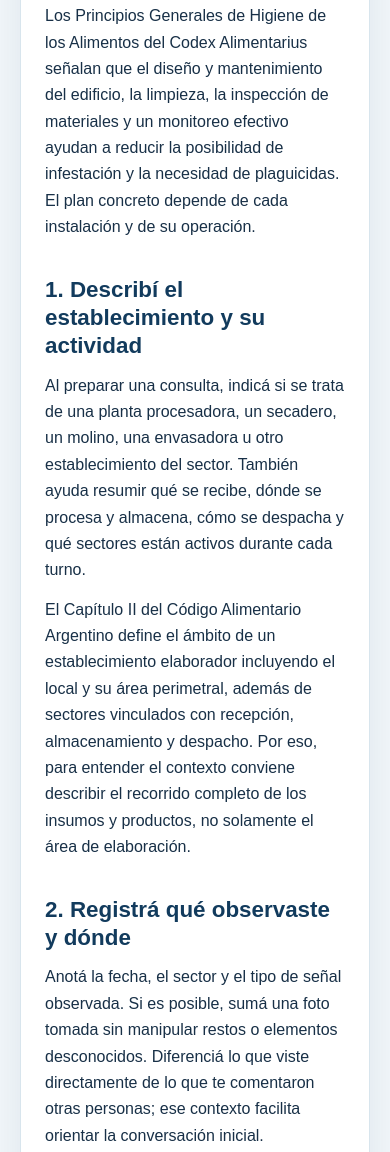
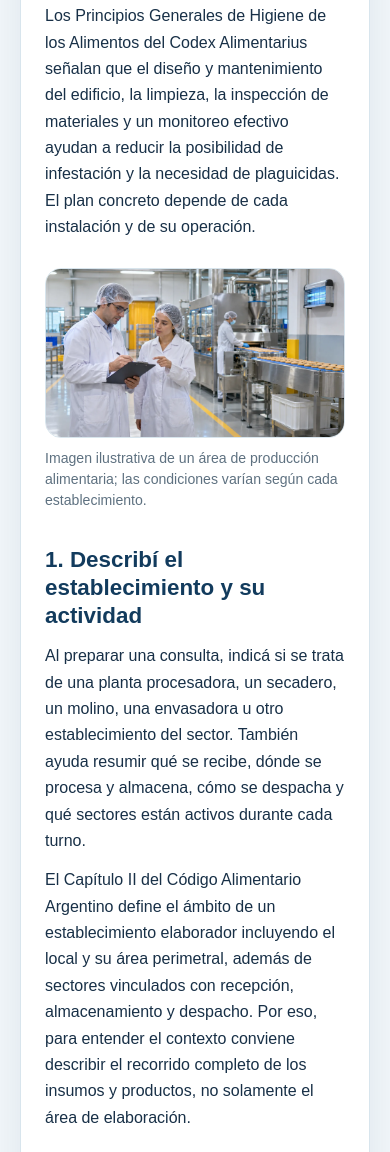
Before and after one commit to TuWebEnTresDias/fumigaciones-ultisol, a plain HTML site: page blogs/control-de-plagas-industria-alimentaria/index.html in a window 390 px wide. Shown: the part 874-2026 px from the top of the page. Drawn offline with Linux system fonts and the light colour scheme.

Commit message:
Mejora navbar mobile y agrega imágenes al artículo

```diff
--- a/blogs/blog.css
+++ b/blogs/blog.css
@@ -174,6 +174,25 @@ a:focus-visible, button:focus-visible {
 .source-list { font-size: .94rem; }
 .source-list li { overflow-wrap: anywhere; }
 
+.article-figure {
+  margin: 1.7rem 0 2rem;
+}
+.article-figure img {
+  display: block;
+  width: 100%;
+  height: auto;
+  max-height: 470px;
+  object-fit: cover;
+  border: 1px solid var(--line);
+  border-radius: 1rem;
+}
+.article-figure figcaption {
+  margin-top: .65rem;
+  color: var(--muted);
+  font-size: .88rem;
+  line-height: 1.5;
+}
+
 .listing-card { padding: clamp(1.4rem, 4vw, 2.2rem); }
 .listing-card h2 {
   margin: .4rem 0 .5rem;
--- a/blogs/control-de-plagas-industria-alimentaria/index.html
+++ b/blogs/control-de-plagas-industria-alimentaria/index.html
@@ -73,6 +73,11 @@
 
         <p>Los Principios Generales de Higiene de los Alimentos del Codex Alimentarius señalan que el diseño y mantenimiento del edificio, la limpieza, la inspección de materiales y un monitoreo efectivo ayudan a reducir la posibilidad de infestación y la necesidad de plaguicidas. El plan concreto depende de cada instalación y de su operación.</p>
 
+        <figure class="article-figure">
+          <img src="../assets/planta-alimentaria.webp" alt="Personal de una planta alimentaria revisando una línea de producción limpia" width="1672" height="941" fetchpriority="high">
+          <figcaption>Imagen ilustrativa de un área de producción alimentaria; las condiciones varían según cada establecimiento.</figcaption>
+        </figure>
+
         <h2>1. Describí el establecimiento y su actividad</h2>
         <p>Al preparar una consulta, indicá si se trata de una planta procesadora, un secadero, un molino, una envasadora u otro establecimiento del sector. También ayuda resumir qué se recibe, dónde se procesa y almacena, cómo se despacha y qué sectores están activos durante cada turno.</p>
         <p>El Capítulo II del Código Alimentario Argentino define el ámbito de un establecimiento elaborador incluyendo el local y su área perimetral, además de sectores vinculados con recepción, almacenamiento y despacho. Por eso, para entender el contexto conviene describir el recorrido completo de los insumos y productos, no solamente el área de elaboración.</p>
@@ -84,6 +89,11 @@
         <h2>3. Mirá los accesos y el estado de la infraestructura</h2>
         <p>Puertas, ventanas, aberturas de ventilación, drenajes, uniones y espacios alrededor de cañerías son algunos de los puntos que conviene incluir en un recorrido. Revisá si hay aperturas, roturas o sectores que necesiten mantenimiento y anotá su ubicación para poder consultarlo.</p>
         <p>El Codex recomienda mantener las instalaciones en buen estado y reparar los puntos por donde puedan ingresar plagas. La evaluación debe considerar el diseño y las condiciones reales de cada planta.</p>
+
+        <figure class="article-figure">
+          <img src="../assets/inspeccion-accesos.webp" alt="Acceso interior de una planta alimentaria con piso, desagüe y una persona revisando el sector" width="1672" height="941" loading="lazy" decoding="async">
+          <figcaption>Puertas, sellos y desagües son algunos de los puntos que conviene incluir en la revisión del establecimiento.</figcaption>
+        </figure>
 
         <h2>4. Incluí el entorno, la limpieza y los residuos</h2>
         <p>Al describir el lugar, mencioná cómo se organizan la limpieza, el almacenamiento y el retiro de residuos, así como cualquier condición del entorno que quieras revisar. Son datos útiles para comprender el escenario completo y pensar medidas preventivas junto con el establecimiento.</p>
```
Also changed, not shown: index.html (+2 -2 lines), blogs/assets/inspeccion-accesos.webp (added), blogs/assets/planta-alimentaria.webp (added).
